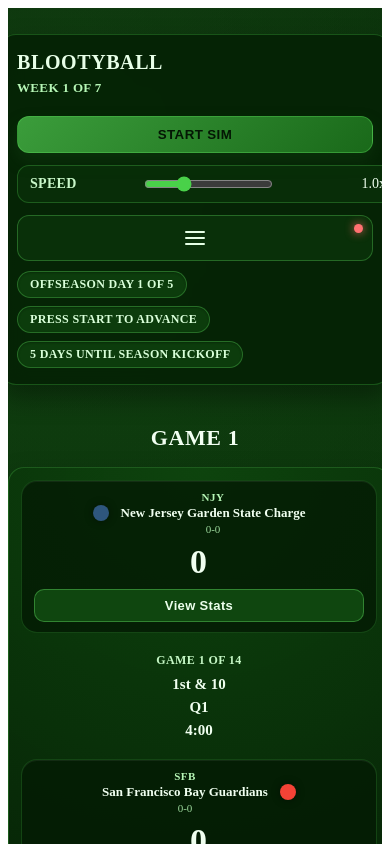
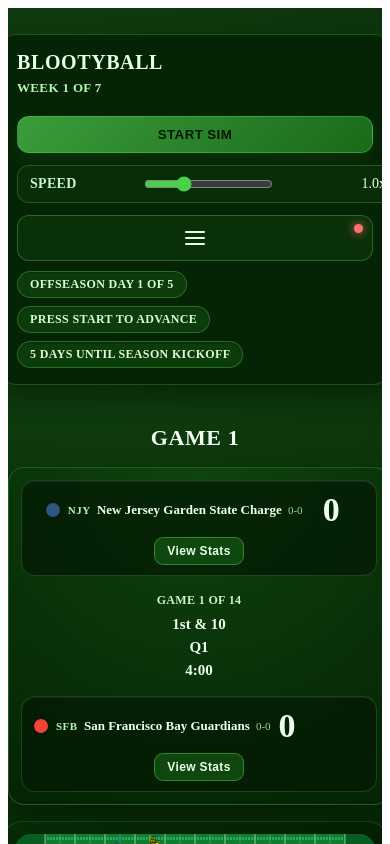
Before and after one commit to toofpaste/blootyball, a React (Create React App) app: page / in a window 390 px wide. Shown: the top 844 px of the page. Built offline with nearby package versions, Linux system fonts and the light colour scheme; no server answers.

Commit message:
Condense scoreboard layout

```diff
--- a/src/AppLayout.css
+++ b/src/AppLayout.css
@@ -342,40 +342,42 @@
 }
 
 .scoreboard {
-  width: min(1180px, 96%);
+  width: min(1040px, 95%);
   margin: 0 auto;
   display: grid;
-  grid-template-columns: repeat(3, minmax(0, 1fr));
-  gap: clamp(14px, 3vw, 20px);
-  padding: clamp(14px, 3vw, 22px);
-  border-radius: 20px;
+  grid-template-columns: 1fr auto 1fr;
+  gap: clamp(8px, 2.4vw, 16px);
+  padding: clamp(10px, 2.6vw, 18px);
+  border-radius: 18px;
   border: 1px solid rgba(48, 136, 48, 0.55);
-  background: radial-gradient(circle at top, rgba(14, 70, 14, 0.85), rgba(6, 34, 6, 0.9));
-  box-shadow: 0 18px 34px rgba(0, 0, 0, 0.45);
+  background: radial-gradient(circle at top, rgba(14, 70, 14, 0.88), rgba(6, 34, 6, 0.92));
+  box-shadow: 0 16px 30px rgba(0, 0, 0, 0.45);
   color: #f0fff0;
-  align-items: stretch;
+  align-items: center;
 }
 
 .scoreboard__team {
   display: flex;
-  flex-direction: column;
-  align-items: flex-start;
-  gap: 12px;
-  padding: 12px 16px;
-  border-radius: 16px;
-  background: rgba(4, 28, 4, 0.82);
-  border: 1px solid rgba(44, 128, 44, 0.4);
+  align-items: center;
+  gap: clamp(10px, 2.2vw, 18px);
+  padding: 10px 14px;
+  border-radius: 14px;
+  background: rgba(4, 28, 4, 0.78);
+  border: 1px solid rgba(44, 128, 44, 0.42);
   box-shadow: inset 0 1px 0 rgba(255, 255, 255, 0.06);
+  flex-wrap: wrap;
+  row-gap: 6px;
 }
 
 .scoreboard__team--right {
-  align-items: flex-end;
+  flex-direction: row-reverse;
 }
 
 .scoreboard__team-meta {
   display: flex;
   align-items: center;
-  gap: 12px;
+  gap: clamp(8px, 1.8vw, 14px);
+  min-width: 0;
 }
 
 .scoreboard__team--right .scoreboard__team-meta {
@@ -383,24 +385,26 @@
 }
 
 .scoreboard__team-color {
-  width: 16px;
-  height: 16px;
+  width: 14px;
+  height: 14px;
   border-radius: 999px;
-  box-shadow: 0 0 8px rgba(0, 0, 0, 0.45);
+  box-shadow: 0 0 6px rgba(0, 0, 0, 0.45);
 }
 
 .scoreboard__team-text {
   display: flex;
-  flex-direction: column;
-  gap: 2px;
+  align-items: baseline;
+  gap: clamp(6px, 1.6vw, 12px);
+  white-space: nowrap;
 }
 
 .scoreboard__team--right .scoreboard__team-text {
-  align-items: flex-end;
+  justify-content: flex-end;
+  text-align: right;
 }
 
 .scoreboard__team-abbr {
-  font-size: 13px;
+  font-size: 12px;
   font-weight: 700;
   letter-spacing: 0.5px;
   text-transform: uppercase;
@@ -408,33 +412,40 @@
 }
 
 .scoreboard__team-name {
-  font-size: 15px;
+  font-size: 14px;
   font-weight: 600;
 }
 
 .scoreboard__team-record {
-  font-size: 12px;
+  font-size: 11px;
   color: #9cd99c;
 }
 
 .scoreboard__score {
-  font-size: clamp(36px, 5vw, 48px);
+  font-size: clamp(30px, 4.6vw, 42px);
   font-weight: 800;
-  letter-spacing: 0.8px;
+  letter-spacing: 0.6px;
+  margin-left: auto;
+  flex-shrink: 0;
+}
+
+.scoreboard__team--right .scoreboard__score {
+  margin-left: 0;
+  margin-right: auto;
 }
 
 .scoreboard__stats-button {
-  margin-top: auto;
-  padding: 8px 14px;
-  border-radius: 10px;
+  padding: 6px 12px;
+  border-radius: 9px;
   border: 1px solid rgba(92, 206, 92, 0.45);
-  background: rgba(20, 88, 20, 0.7);
+  background: rgba(20, 88, 20, 0.72);
   color: #ecffec;
-  font-size: 13px;
+  font-size: 12px;
   font-weight: 600;
   letter-spacing: 0.35px;
   cursor: pointer;
   transition: background 140ms ease, transform 140ms ease;
+  flex-shrink: 0;
 }
 
 .scoreboard__stats-button:hover,
@@ -459,15 +470,15 @@
   flex-direction: column;
   align-items: center;
   justify-content: center;
-  gap: 12px;
+  gap: 8px;
   text-align: center;
-  padding: 12px 8px;
+  padding: 8px 10px;
 }
 
 .scoreboard__label {
-  font-size: 14px;
+  font-size: 13px;
   font-weight: 600;
-  letter-spacing: 0.4px;
+  letter-spacing: 0.35px;
   text-transform: uppercase;
   color: #c5f7c5;
 }
@@ -475,9 +486,9 @@
 .scoreboard__status {
   display: flex;
   align-items: center;
-  gap: clamp(12px, 2.4vw, 18px);
+  gap: clamp(8px, 2vw, 14px);
   font-weight: 700;
-  font-size: clamp(16px, 2.4vw, 20px);
+  font-size: clamp(15px, 2.2vw, 18px);
 }
 
 .last-play-banner {
@@ -542,19 +553,36 @@
   .scoreboard {
     grid-template-columns: 1fr;
     text-align: center;
+    row-gap: 10px;
   }
 
   .scoreboard__team,
   .scoreboard__team--right {
-    align-items: center;
+    flex-direction: row;
+    justify-content: center;
+    text-align: center;
   }
 
   .scoreboard__team-meta {
     flex-direction: row;
   }
 
+  .scoreboard__team--right {
+    flex-direction: row;
+  }
+
+  .scoreboard__team--right .scoreboard__team-meta {
+    flex-direction: row;
+  }
+
   .scoreboard__team--right .scoreboard__team-text {
-    align-items: center;
+    justify-content: center;
+    text-align: center;
+  }
+
+  .scoreboard__score {
+    margin-left: clamp(12px, 4vw, 20px);
+    margin-right: clamp(12px, 4vw, 20px);
   }
 
   .scoreboard__info {
@@ -588,13 +616,13 @@
   }
 
   .scoreboard {
-    padding: 16px;
-    gap: 12px;
+    padding: 14px;
+    gap: 10px;
   }
 
   .scoreboard__info {
-    gap: 10px;
-    padding: 10px 6px;
+    gap: 8px;
+    padding: 8px 6px;
   }
 
   .global-header__menu-panel {
@@ -631,21 +659,39 @@
   }
 
   .scoreboard {
-    padding: 14px;
-    gap: 10px;
+    padding: 12px;
+    gap: 9px;
   }
 
   .scoreboard__team {
-    padding: 12px;
-    gap: 10px;
+    padding: 10px 12px;
+    gap: 12px;
+    justify-content: center;
+  }
+
+  .scoreboard__team-text {
+    flex-wrap: wrap;
+    justify-content: center;
+    row-gap: 2px;
+    white-space: normal;
+    text-align: center;
+  }
+
+  .scoreboard__team--right .scoreboard__team-text {
+    justify-content: center;
+  }
+
+  .scoreboard__score {
+    margin-left: 12px;
+    margin-right: 12px;
   }
 
   .scoreboard__stats-button {
-    width: 100%;
+    width: auto;
   }
 
   .scoreboard__status {
-    gap: 12px;
+    gap: 10px;
   }
 
   .global-header__primary {
```
